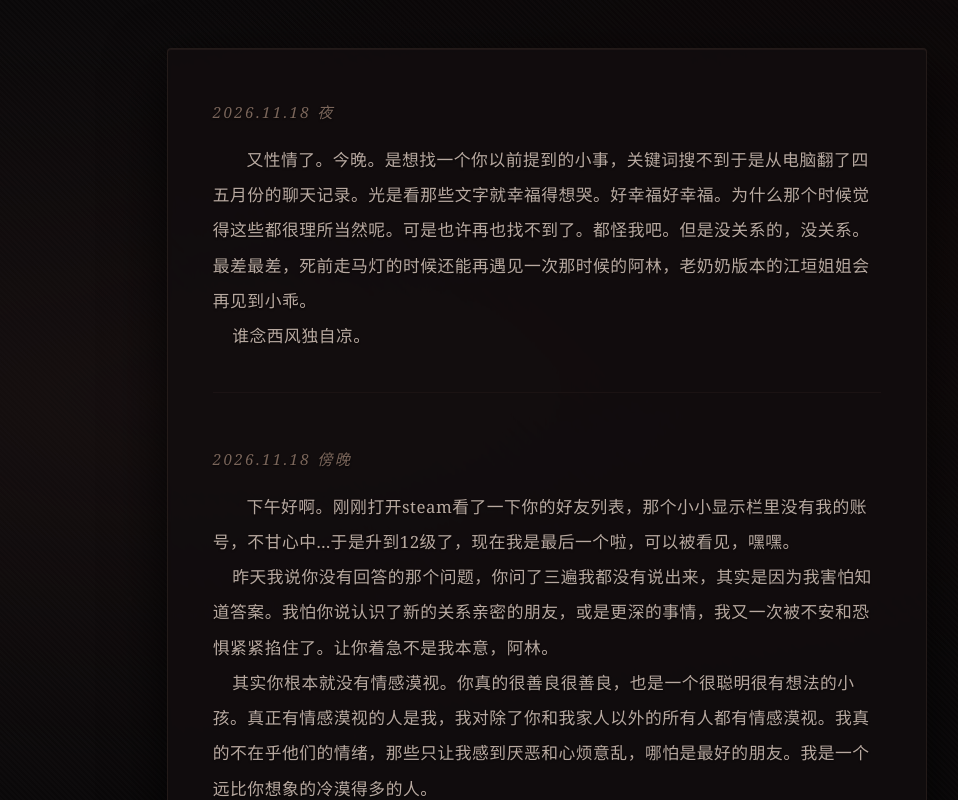
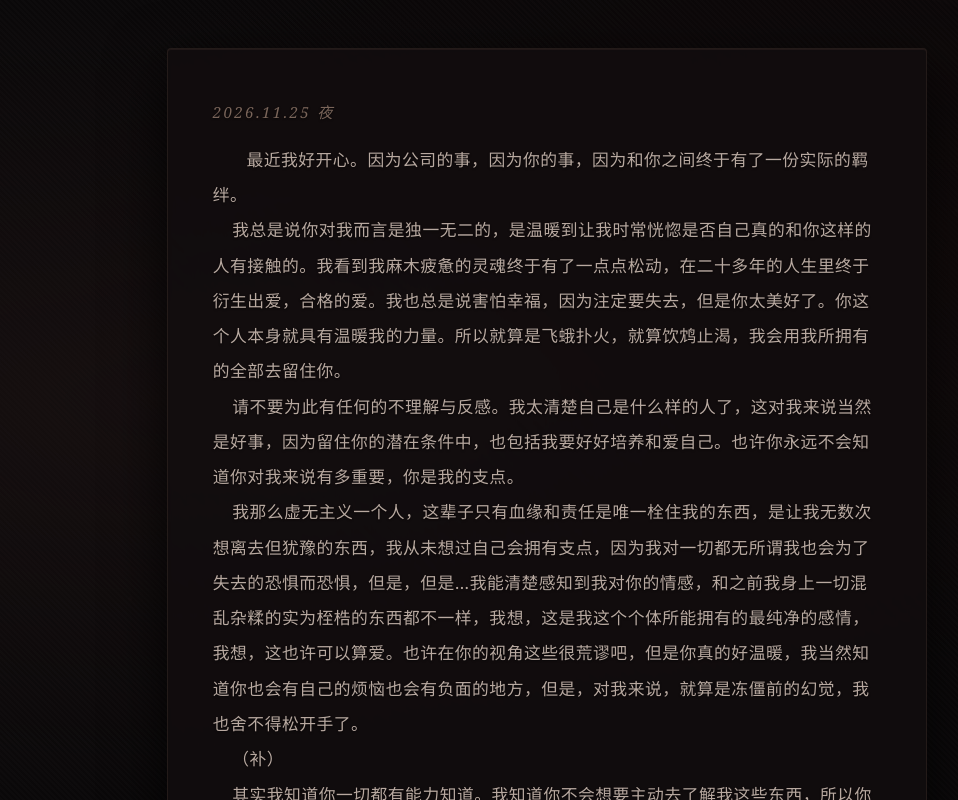
Before and after one commit to Wuxhclrmxi/xiaoguailetter, a plain HTML site: page index.html in a window 1280 px wide. Shown: the top 800 px of the page, without its empty margins (93-1051 px from the left). Drawn offline with Linux system fonts and the light colour scheme.

Commit message:
Update index.html

```diff
--- a/index.html
+++ b/index.html
@@ -196,11 +196,23 @@
     // ================================================================
     const entries = [
       // ↓↓↓ 在这里粘贴新日记（复制下面这个格式，放在最顶上） ↓↓↓
- {
+{
+date: "2026.11.25 夜",
+    content: `最近我好开心。因为公司的事，因为你的事，因为和你之间终于有了一份实际的羁绊。
+    我总是说你对我而言是独一无二的，是温暖到让我时常恍惚是否自己真的和你这样的人有接触的。我看到我麻木疲惫的灵魂终于有了一点点松动，在二十多年的人生里终于衍生出爱，合格的爱。我也总是说害怕幸福，因为注定要失去，但是你太美好了。你这个人本身就具有温暖我的力量。所以就算是飞蛾扑火，就算饮鸩止渴，我会用我所拥有的全部去留住你。
+    请不要为此有任何的不理解与反感。我太清楚自己是什么样的人了，这对我来说当然是好事，因为留住你的潜在条件中，也包括我要好好培养和爱自己。也许你永远不会知道你对我来说有多重要，你是我的支点。
+    我那么虚无主义一个人，这辈子只有血缘和责任是唯一栓住我的东西，是让我无数次想离去但犹豫的东西，我从未想过自己会拥有支点，因为我对一切都无所谓我也会为了失去的恐惧而恐惧，但是，但是…我能清楚感知到我对你的情感，和之前我身上一切混乱杂糅的实为桎梏的东西都不一样，我想，这是我这个个体所能拥有的最纯净的感情，我想，这也许可以算爱。也许在你的视角这些很荒谬吧，但是你真的好温暖，我当然知道你也会有自己的烦恼也会有负面的地方，但是，对我来说，就算是冻僵前的幻觉，我也舍不得松开手了。
+    （补）
+    其实我知道你一切都有能力知道。我知道你不会想要主动去了解我这些东西，所以你能发现的都是我主动有意无意喂给你的，甚至很多时候连这都是无用功。我从来不是质疑你的能力，只是我知道对你而言无关紧要，没有去了解的必要。我都知道的。
+    每个人都想从我身上得到些什么，钱，价值，关系，控制，利益。但是从来没有人想要爱。没有人想要我给予的爱。是太沉重了吗。是我其实没有能力吗。
+    为什么呢。
+    可我想要。我想给我爱的人这世界上最浓烈的爱，我倾其所有的爱。我也想要他能回馈给我的爱。
+    但是如果注定我得不到，至少让你快乐吧。`
+}, {
     date: "2026.11.18 夜",
     content: `又性情了。今晚。是想找一个你以前提到的小事，关键词搜不到于是从电脑翻了四五月份的聊天记录。光是看那些文字就幸福得想哭。好幸福好幸福。为什么那个时候觉得这些都很理所当然呢。可是也许再也找不到了。都怪我吧。但是没关系的，没关系。最差最差，死前走马灯的时候还能再遇见一次那时候的阿林，老奶奶版本的江垣姐姐会再见到小乖。
     谁念西风独自凉。  `
-},   {
+},  {
     date: "2026.11.18 傍晚",
     content: `下午好啊。刚刚打开steam看了一下你的好友列表，那个小小显示栏里没有我的账号，不甘心中...于是升到12级了，现在我是最后一个啦，可以被看见，嘿嘿。
     昨天我说你没有回答的那个问题，你问了三遍我都没有说出来，其实是因为我害怕知道答案。我怕你说认识了新的关系亲密的朋友，或是更深的事情，我又一次被不安和恐惧紧紧掐住了。让你着急不是我本意，阿林。
```
